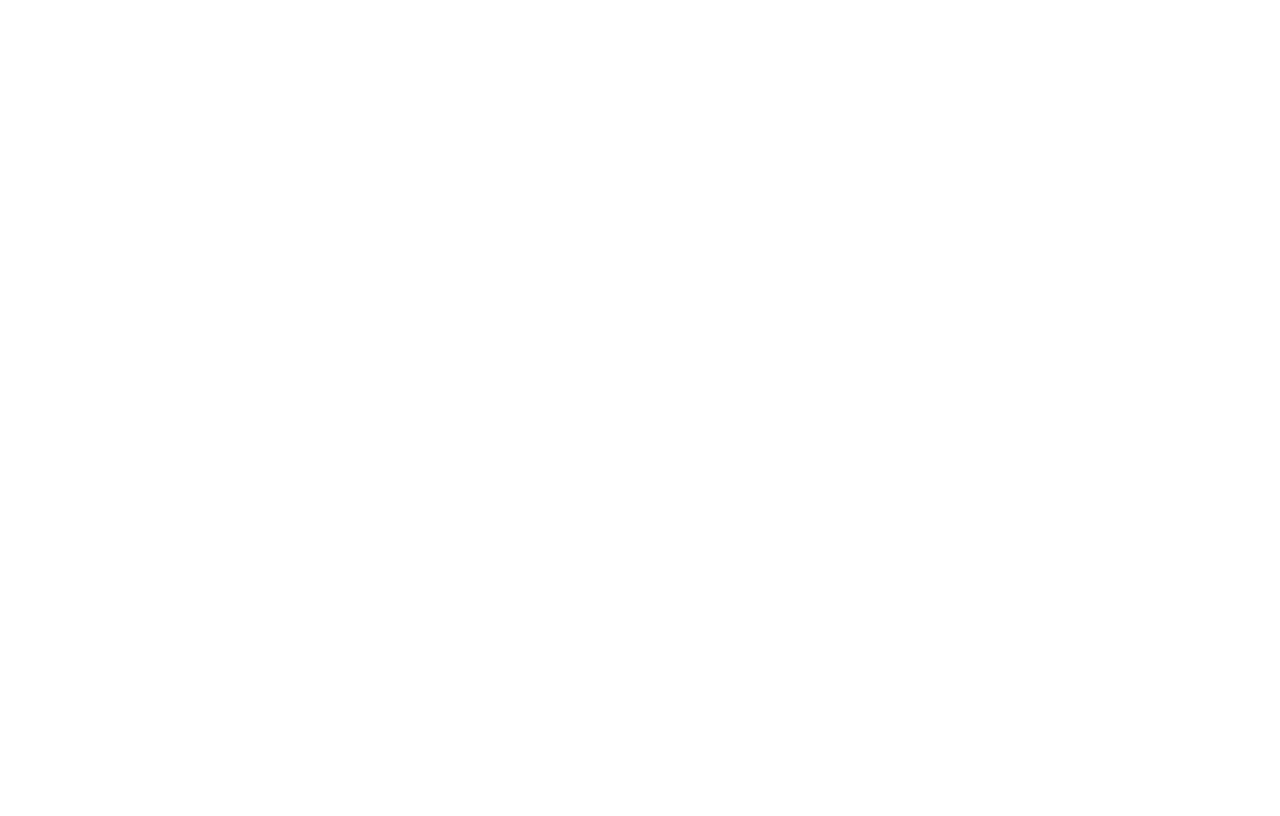
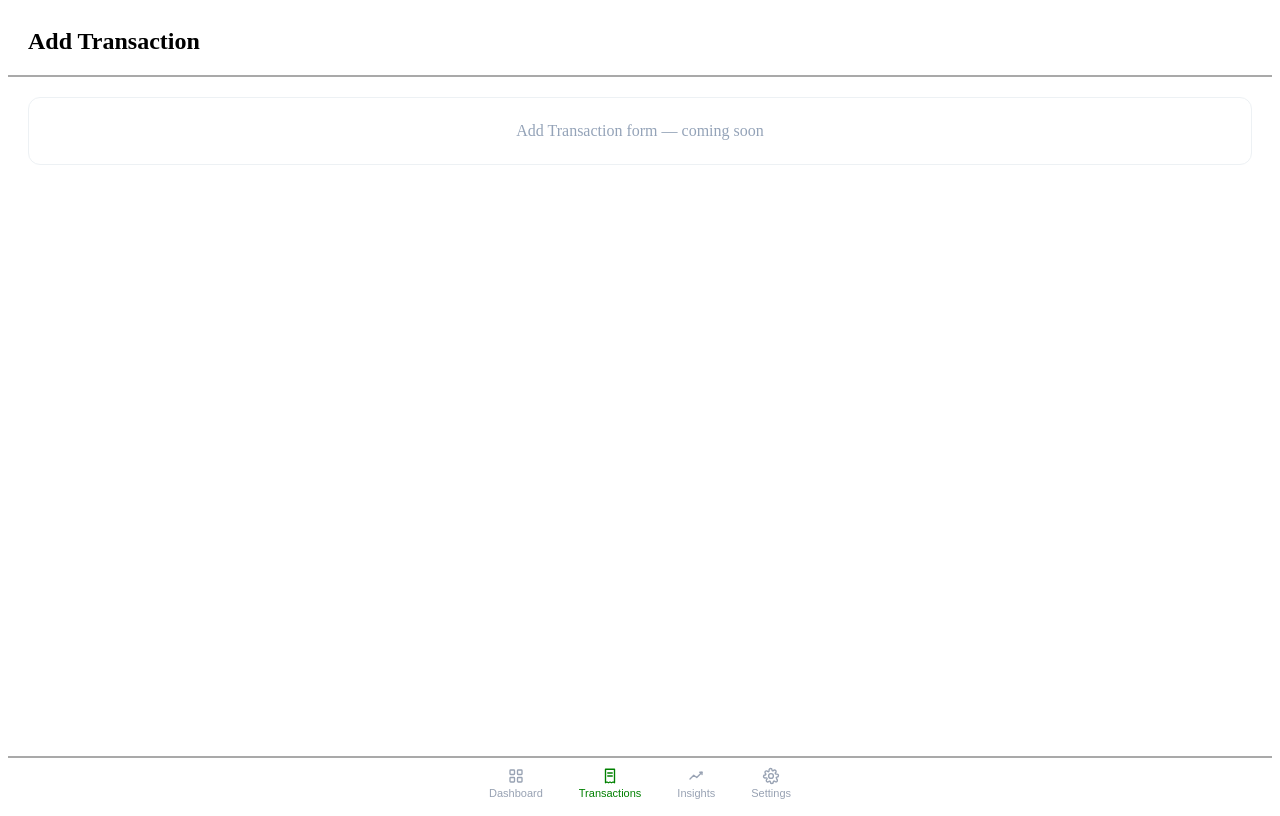
Before and after one commit to BT3103AppDev1/final-project-l2_group_22, a Vue app: page /add-transaction in a window 1280 px wide. Before the commit this address had no page. Built offline with nearby package versions, Linux system fonts and the light colour scheme.

Commit message:
feat(transactions): Add /add-transaction route and stub view

```diff
--- a/src/router/index.js
+++ b/src/router/index.js
@@ -28,6 +28,11 @@
     path: '/settings',
     name: 'Settings',
     component: Settings
+  },
+  {
+    path: '/add-transaction',
+    name: 'AddTransaction',
+    component: () => import('@/views/AddTransaction.vue')
   }
 ]
 
--- /dev/null
+++ b/src/views/AddTransaction.vue
@@ -0,0 +1,27 @@
+<template>
+  <div class="web-page">
+    <header class="page-header">
+      <h1>Add Transaction</h1>
+    </header>
+    <main class="page-content">
+      <div class="placeholder">Add Transaction form — coming soon</div>
+    </main>
+    <BottomNav currentTab="transactions" />
+  </div>
+</template>
+
+<script>
+import BottomNav from "@/components/BottomNav.vue"
+export default {
+  name: "AddTransaction",
+  components: { BottomNav }
+}
+</script>
+
+<style scoped>
+.web-page { min-height: 100vh; display: flex; flex-direction: column; background: white; }
+.page-header { padding: 20px; border-bottom: 2px solid darkgray; }
+.page-header h1 { margin: 0; font-size: 24px; color: black; }
+.page-content { padding: 20px; flex: 1; }
+.placeholder { padding: 24px; text-align: center; color: #94a3b8; border: 1px solid #edf1f4; border-radius: 12px; }
+</style>
```
